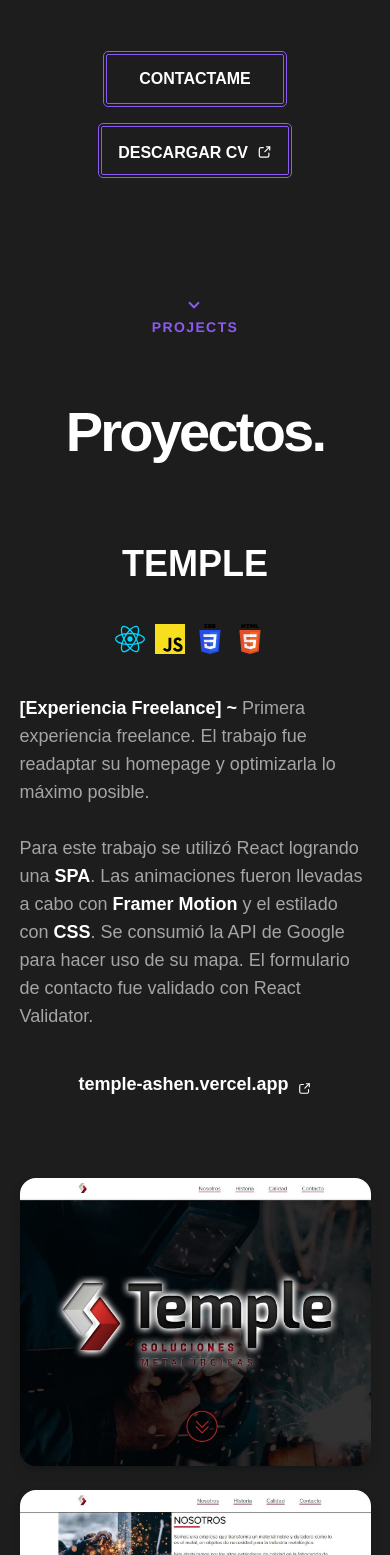
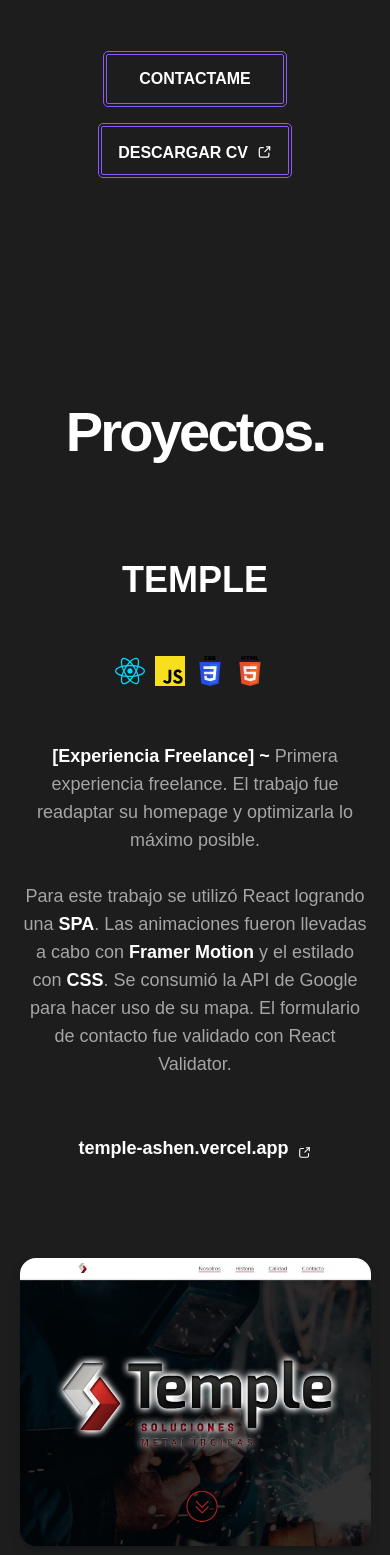
Before and after one commit to eskiu/santtiq-v1, a React (Vite) app: page / in a window 390 px wide. Shown: the part 445-2000 px from the top of the page. Built offline with nearby package versions, Linux system fonts and the light colour scheme; a web font is replaced by a local one.

Commit message:
responsive fix - 1

```diff
--- a/src/Header.jsx
+++ b/src/Header.jsx
@@ -20,11 +20,11 @@ function Header() {
                     </div>
                 </div>
             </div>
-            <div id="wrapper">
-                <a id="wrapper-inner" href="#projects">
-                    <div id="scroll-down">
+            <div className='wrapper'>
+                <a href="#projects" className='wrapper-inner'>
+                    <div className='scroll-down'>
                         <span className="arrow-down"></span>
-                        <span id="scroll-title">
+                        <span className='scroll-title'>
                             Projects
                         </span>
                     </div>
--- a/src/index.scss
+++ b/src/index.scss
@@ -262,7 +262,7 @@ body {
       }
     }
 
-    #wrapper {
+    .wrapper {
       position: absolute;
       bottom: 0px;
       right: 0px;
@@ -270,14 +270,14 @@ body {
       display: flex;
       justify-content: center;
       margin-bottom: 2rem;
-      #wrapper-inner {
+      .wrapper-inner {
         display: table-cell;
         vertical-align:middle;
         height: auto;
         text-decoration: none;
       }
 
-      #scroll-down {
+      .scroll-down {
         display: block;
         position: relative;
         padding-top: 55px;
@@ -306,7 +306,7 @@ body {
           -ms-transform: rotate(135deg);
           transform: rotate(135deg);
       }
-      #scroll-title {
+      .scroll-title {
         display: block;
         text-transform: uppercase;
         color: var(--violet);
@@ -315,7 +315,7 @@ body {
         font-weight:bold;
         letter-spacing:.1em;
       }
-      #scroll-down::before {
+      .scroll-down::before {
           -webkit-animation: elasticus 1.2s cubic-bezier(1, 0, 0, 1) infinite;
           /* Safari 4+ */
 
@@ -1282,17 +1282,17 @@ body {
           padding: 0 1rem;
         }
       }
-      #wrapper{
+      .wrapper{
         bottom: 0;
         right: 0;
         width: 100%;
         display: flex;
         padding-bottom: 2rem;
-        #wrapper-inner{
-          #scroll-down{
+        .wrapper-inner{
+          .scroll-down{
             padding-top: 0;
           }
-          #scroll-down::before{
+          .scroll-down::before{
           top: -39px;
           height: 46px;
           }
@@ -1316,12 +1316,24 @@ body {
               width: 60%;
               align-items: center;
               margin: 0;
+              h3{
+                padding-top: 1rem;
+              }
+              .tech-icons{
+                padding: 1rem;
+              }
+              a{
+                padding: 1rem;
+              }
             }
             .imgs{
               display: flex;
               flex-direction: column;
               width: 60%;
               flex-wrap: nowrap;
+              a{
+                padding-bottom: 1rem;
+              }
             }
           }
           .project-small{
@@ -1399,12 +1411,12 @@ body {
           }
         }
       }
-      #wrapper{
-        #wrapper-inner{
-          #scroll-down{
+      .wrapper{
+        .wrapper-inner{
+          .scroll-down{
             padding-top: 0;
           }
-          #scroll-down::before{
+          .scroll-down::before{
           top: -39px;
           height: 46px;
           }
@@ -1449,12 +1461,12 @@ body {
           }
         }
       }
-      #wrapper{
-        #wrapper-inner{
-          #scroll-down{
+      .wrapper{
+        .wrapper-inner{
+          .scroll-down{
             padding-top: 0;
           }
-          #scroll-down::before{
+          .scroll-down::before{
           top: -39px;
           height: 46px;
           }
@@ -1466,6 +1478,30 @@ body {
         .buttons-header{
           .btn-contact-text{
             padding: 1rem 2rem;
+          }
+        }
+      }
+    }
+    .projects__main__container{
+      .projects__main{
+        .project-container{
+          .project, .project-small{
+            .text{
+              h3{
+                padding-top: 1rem;
+              }
+              .tech-icons{
+                padding: 1rem;
+              }
+              a{
+                padding: 1rem;
+              }
+            }
+            .imgs{
+              a{
+                padding-bottom: 1rem;
+              }
+            }
           }
         }
       }
@@ -1496,12 +1532,12 @@ body {
           }
         }
       }
-      #wrapper{
-        #wrapper-inner{
-          #scroll-down{
+      .wrapper{
+        .wrapper-inner{
+          .scroll-down{
             padding-top: 0;
           }
-          #scroll-down::before{
+          .scroll-down::before{
           top: -39px;
           height: 46px;
           }
@@ -1613,6 +1649,44 @@ body {
       }
     }
   }
+  @media screen and (max-width: 450px){
+    .header__main__container{
+      .wrapper{
+        display: none;
+      }
+    }
+    .projects__main__container{
+      .projects__main{
+        .project-container{
+          .project, .project-small{
+            .text{
+              text-align: center;
+              h3{
+                padding-top: 1rem;
+              }
+              .tech-icons{
+                padding: 1rem;
+              }
+              a{
+                padding: 1rem;
+              }
+            }
+            .imgs{
+              a{
+                padding-bottom: 1rem;
+              }
+            }
+          }
+        }
+      }
+    }
+    .contact__main__container{
+      .other-contact{
+        margin-top: 0;
+        padding-top: 2.5rem;
+      }
+    }
+  }
   @media screen and (max-width: 400px){
     .header__main__container{
       .header__container{
@@ -1650,6 +1724,27 @@ body {
         .projects__main__title{
           font-size: 3.5em;
         }
+        .project-container{
+          .project, .project-small{
+            .text{
+              text-align: center;
+              h3{
+                padding-top: 1rem;
+              }
+              .tech-icons{
+                padding: 1rem;
+              }
+              a{
+                padding: 1rem;
+              }
+            }
+            .imgs{
+              a{
+                padding-bottom: 1rem;
+              }
+            }
+          }
+        }
       }
     }
     .about__main__container{
@@ -1677,12 +1772,140 @@ body {
           font-size: 3.5em;
         }
       }
+      .other-contact{
+        margin-top: 0;
+        padding-top: 4rem;
+      }
     }
   }
   @media screen and (max-width: 375px){
+    .projects__main__container{
+      .projects__main{
+        .project-container{
+          .project, .project-small{
+            .text{
+              text-align: center;
+              h3{
+                padding-top: 1rem;
+              }
+              .tech-icons{
+                padding: 1rem;
+              }
+              a{
+                padding: 1rem;
+              }
+            }
+            .imgs{
+              a{
+                padding-bottom: 1rem;
+              }
+            }
+          }
+        }
+      }
+    }
+  }
+  @media screen and (max-width: 320px){
     .header__main__container{
-      #wrapper{
-        display: none;
+      padding: 0;
+      padding-top: 4.5rem;
+      height: 85vh;
+    }
+    .projects__main__container{
+      padding-top: 10rem;
+      .projects__main{
+        .project-container{
+          .project, .project-small{
+            .text{
+              h3{
+                font-size: 1.9em;
+                padding-top: 1rem;
+              }
+              .tech-icons{
+                padding: 1rem;
+              }
+              a{
+                padding: 1rem;
+              }
+            }
+            .imgs{
+              a{
+                padding-bottom: 1rem;
+              }
+            }
+          }
+        }
+      }
+    }
+    .contact__main__container{
+      .other-contact{
+        margin-top: 0;
+        padding-top: 2rem;
+      }
+    }
+  }
+  @media (width: 414px){
+    .navbar-main-container{
+      height: 100vh;
+      .navbar-body{
+        .navbar-social{
+          padding: 1rem;
+        }
+      }
+    }
+  }
+  @media (width: 375px){
+    .navbar-main-container{
+      .navbar-logo{
+        padding-bottom: 1rem;
+      }
+      .navbar-body{
+        .navbar-links{
+          a{
+            padding: 1.5rem 0;
+          }
+        }
+        .navbar-social{
+          padding: 1rem;
+        }
+      }
+    }
+  }
+  @media (width: 360px){
+    .navbar-main-container{
+      .navbar-logo{
+        padding-bottom: 1rem;
+      }
+      .navbar-body{
+        .navbar-links{
+          a{
+            padding: 1.5rem 0;
+          }
+        }
+        .navbar-social{
+          padding: 1rem;
+        }
+      }
+    }
+  }
+  @media (width: 320px){
+    .navbar-main-container{
+      .navbar-logo{
+        padding-top: 3.5rem;
+        padding-bottom: .5rem;
+        span{
+          display: none;
+        }
+      }
+      .navbar-body{
+        .navbar-links{
+          a{
+            padding: .6rem 0;
+          }
+        }
+        .navbar-social{
+          padding: 1rem;
+        }
       }
     }
   }
```
